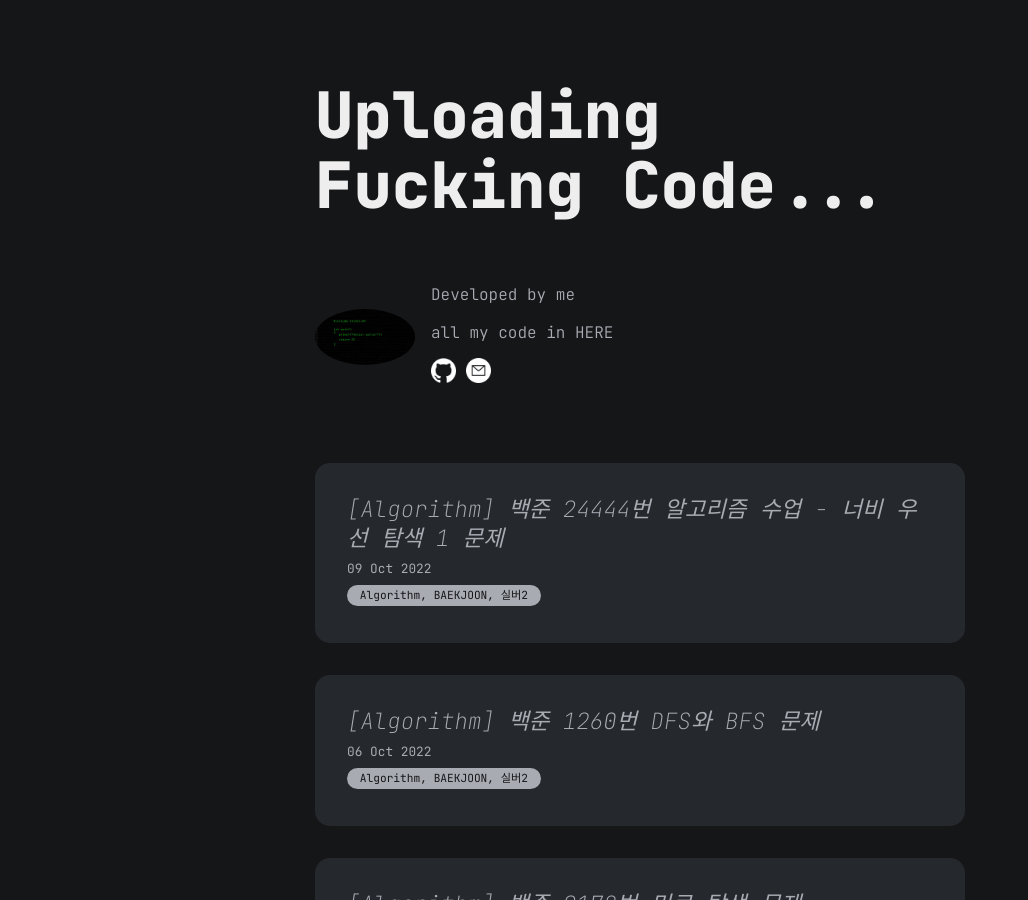
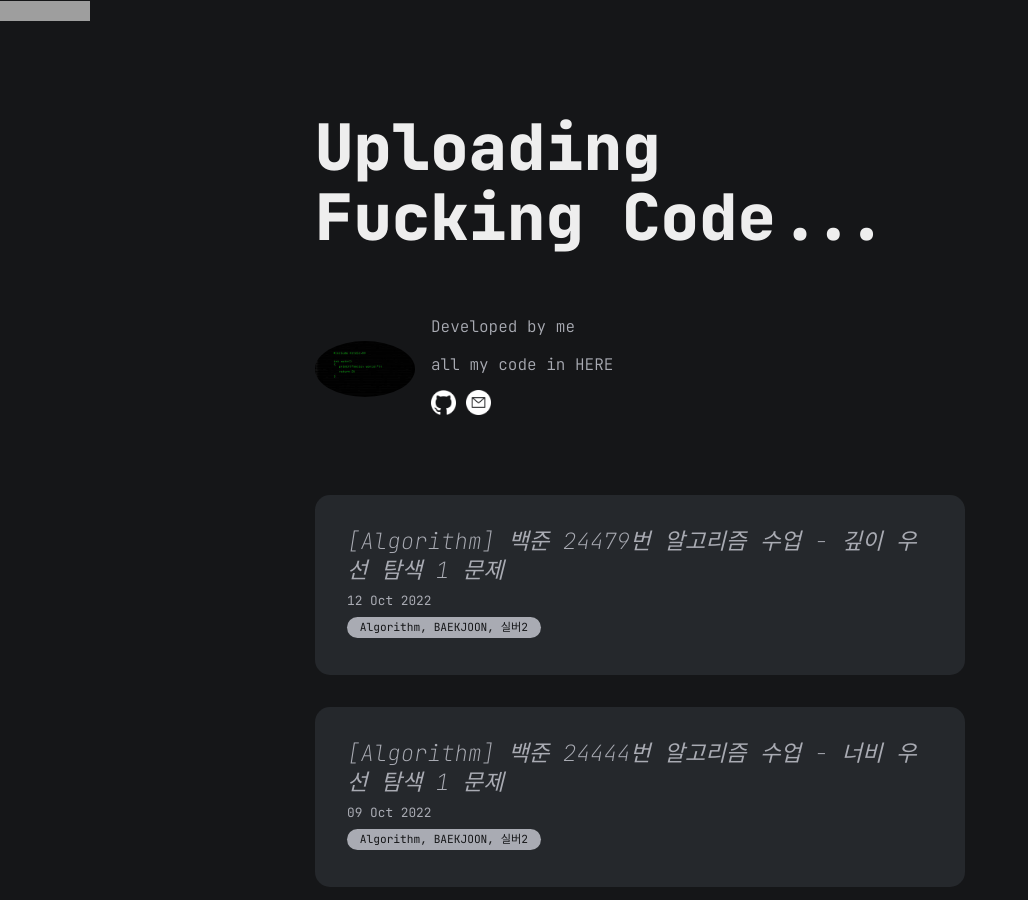
Before and after one commit to yj76461/yj76461.github.io, a Jekyll site: the page built from index.md, in a window 1280 px wide and 900 px high. Shown: the whole window, without its empty margins (0-1028 px from the left). Built offline with Jekyll 4.4.1, drawn with Linux system fonts in a browser that asks for light colours; part of the change alters nothing that is shown; grey boxes are pictures that could not be loaded.

Commit message:
24479 solve

````diff
--- a/_includes/head.html
+++ b/_includes/head.html
@@ -3,6 +3,7 @@
   <meta http-equiv="X-UA-Compatible" content="IE=edge" />
   <meta name="viewport" content="width=device-width, initial-scale=1.0" />
   <title>{{site.title}} | {{page.title}}</title>
+  <a href="https://hits.seeyoufarm.com"><img src="https://hits.seeyoufarm.com/api/count/incr/badge.svg?url=https%3A%2F%2Fyj76461.github.io&count_bg=%23275FB4&title_bg=%23477AD3&icon=ghostery.svg&icon_color=%23DFDFDF&title=Idiots+-%3E&edge_flat=false"/></a>
   {% if page.layout == "post" %}
   <link rel="stylesheet" href="{{site.baseurl}}/assets/css/post.css" />
   <link rel="stylesheet" href="{{site.baseurl}}/assets/css/syntax.css" />
--- /dev/null
+++ b/all_collections/_posts/2022-10-12-baekjoon-24479.md
@@ -0,0 +1,104 @@
+---
+title: "[Algorithm] 백준 24479번 알고리즘 수업 - 깊이 우선 탐색 1 문제"
+excerpt: "DFS"
+
+categories:
+    - Algorithm, BAEKJOON, 실버2
+tags:
+    - [Algorithm, BAEKJOON, 백준, 실버2]
+
+toc: true
+toc_sticky: true
+
+date: 2022-10-12
+last_modified_at: 2022-10-12
+---
+# 24444번 알고리즘 수업 - 깊이 우선 탐색 1 문제 풀이
+
+``` c++
+
+#include <stdio.h>
+#include <stdlib.h>
+#include <iostream>
+#include <queue>
+#include <stack>
+#include <algorithm>
+
+using namespace std;
+
+vector<int> arr[100001];
+int visited[100001] = {0,};
+int ranked[100001] = {0,};
+int ranking = 1;
+int isempty = 1;
+stack<int> s1;
+
+void DFS(int N, int R) // DFS는 결국 스택을 써야한다. 벡터만을 사용해 풀려다가 너무 돌아갔다.
+{
+    if(visited[R] == 0) // 방문하지 않은 정점이라면
+    {
+        ranked[R] = ranking; // 랭킹값을 랭킹 배열에 넣는다.
+        ranking++; // 랭킹값은 증가시키고
+        visited[R] = 1; // 방문 처리
+        s1.push(R); // 스택에 푸시한다.
+        //printf("%d push s1\n", R);
+    }
+
+    if(arr[R].empty()) // 벡터의 한줄이 비었다는 것은 더이상 탐색할 곳이 없다는 것.
+    {
+        //printf("arr[%d] is empty! ", R);
+
+        s1.pop(); // 스택을 팝시켜본다.
+        if(s1.empty()) // 이때 스택이 비어있다면 모든 탐색을 마친 것이고 함수를 종료한다.
+            return;
+
+        //printf("  s1 popped! back to %d\n", s1.top());
+        DFS(N, s1.top()); // 그게 아니라면 스택의 탑을 다시 함수의 인수로 넣는다.
+    }
+    else if(visited[arr[R].back()] == 0) // 벡터가 비어있지 않을 때, 맨 뒤의 정점을 방문하지 않았다면
+    {
+        int tmp = arr[R].back(); // 일단 임시 값에 담고
+        //printf("%d in\n", tmp);
+        arr[R].pop_back(); // 기존 값은 팝시킨다.
+        DFS(N, tmp); // 담아둔 임시 값을 함수에 투입
+    }
+    else
+    { // 벡터가 비어있지 않지만, 맨 뒤의 정점이 이미 방문한 정점이라면
+        //printf("%d out, back to %d\n", arr[R].back(), s1.top());
+        arr[R].pop_back(); // 날려버리고
+        DFS(N, s1.top()); // 다시 스택의 탑을 함수의 인자에 넣어서 벡터의 줄을 다시 검사한다.
+    }
+
+}
+
+int main ()
+{
+
+    int N, M, R;
+
+    scanf("%d %d %d", &N, &M, &R);
+
+
+    for(int i = 0; i < M; i++)
+    {
+        int K, P;
+        scanf("%d %d", &K, &P);
+        arr[K].push_back(P);
+        arr[P].push_back(K);
+    }
+
+    for(int i = 1; i < N + 1; i++)
+    {
+        sort(arr[i].begin(), arr[i].end(), greater<int>());
+    }
+
+    DFS(N, R);
+
+    for(int i = 1; i < N + 1; i++)
+        printf("%d\n", ranked[i]);
+
+    return 0;
+}
+
+
+```
````
